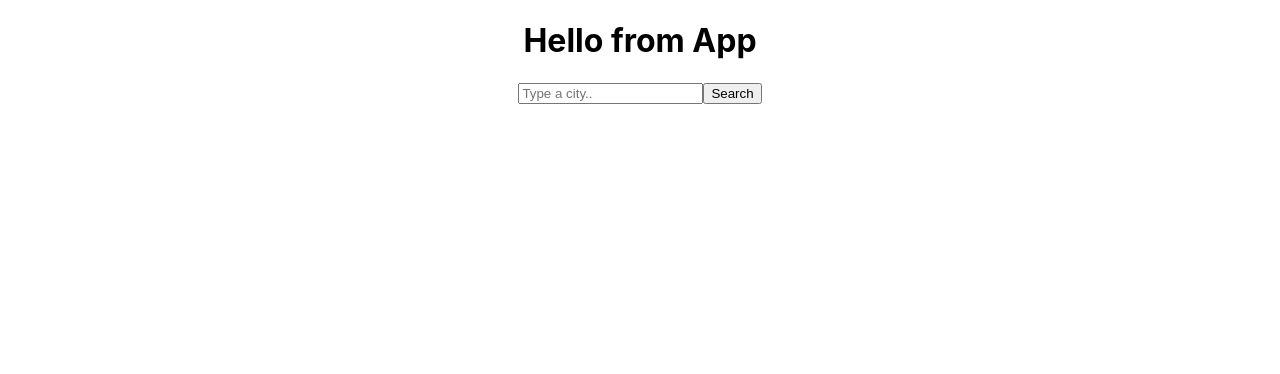
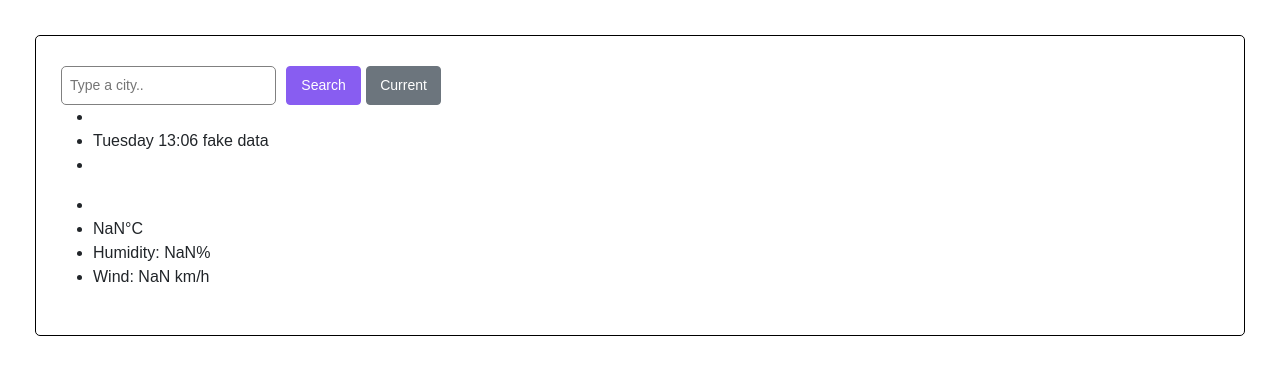
Before and after one commit to MarineauAndreanne/weather-app-react, a React (Create React App) app: page / in a window 1280 px wide. Shown: the top 374 px of the page. Built offline with nearby package versions, Linux system fonts and the light colour scheme.

Commit message:
Added CSS to Search bar

```diff
--- a/package.json
+++ b/package.json
@@ -7,7 +7,9 @@
     "@testing-library/react": "^12.1.3",
     "@testing-library/user-event": "^13.5.0",
     "axios": "^0.26.0",
+    "bootstrap": "^5.1.3",
     "react": "^17.0.2",
+    "react-bootstrap": "^2.2.0",
     "react-dom": "^17.0.2",
     "react-element-spinner": "^1.0.4",
     "react-scripts": "5.0.0",
--- a/src/App.css
+++ b/src/App.css
@@ -1,3 +1,8 @@
 .App {
-  text-align: center;
+  border: 1px solid black;
+  border-radius: 5px;
+  font-family: sans-serif;
+  margin: 35px;
+  padding: 30px 25px;
+  text-align: left;
 }
--- a/src/App.js
+++ b/src/App.js
@@ -1,4 +1,5 @@
 import React from "react";
+import "bootstrap/dist/css/bootstrap.min.css";
 import Search from "./Search";
 
 import "./App.css";
@@ -6,7 +7,6 @@ import "./App.css";
 function App() {
   return (
     <div className="App">
-      <h1>Hello from App</h1>
       <Search />
     </div>
   );
--- /dev/null
+++ b/src/Search.css
@@ -0,0 +1,34 @@
+/* .Search {
+  background-color: red;
+} */
+
+.Search input {
+  border-radius: 5px;
+  border: 1px solid grey;
+  font-size: 14px;
+  margin-right: 10px;
+  min-width: 215px;
+  padding: 8px;
+}
+
+.Search input:focus {
+  outline: none;
+}
+
+.Search button {
+  font-size: 14px;
+  margin-right: 5px;
+  text-align: center;
+  padding: 8px;
+  width: 75px;
+}
+
+.Search button.btn-dark {
+  background-color: #885df1;
+  border: 1px solid #885df1;
+}
+
+.Search button.btn-dark:hover {
+  background-color: #603dba;
+  border: 1px solid #603dba;
+}
--- a/src/Search.js
+++ b/src/Search.js
@@ -2,7 +2,9 @@ import axios from "axios";
 import React, { useState } from "react";
 import WeatherDisplay from "./WeatherDisplay";
 
-export default function Search(props) {
+import "./Search.css";
+
+export default function Search() {
   const [city, setCity] = useState("");
   const [weather, setWeather] = useState("");
   const [loaded, setLoaded] = useState(false);
@@ -33,14 +35,22 @@ export default function Search(props) {
   }
 
   let searchBar = (
+    <div className="row align-items-center">
       <form className="Search" onSubmit={handleSubmit}>
         <input
           type="text"
           placeholder="Type a city.."
           onChange={updateCity}
+          autoFocus
         ></input>
-      <input type="submit" value="Search"></input>
+        <button type="button" className="btn btn-dark">
+          Search
+        </button>
+        <button type="button" className="btn btn-secondary">
+          Current
+        </button>
       </form>
+    </div>
   );
 
   if (loaded) {
@@ -51,6 +61,11 @@ export default function Search(props) {
       </div>
     );
   } else {
-    return <div>{searchBar}</div>;
+    return (
+      <div>
+        {searchBar}
+        <WeatherDisplay city={city} weather={weather} />
+      </div>
+    );
   }
 }
--- a/src/WeatherDisplay.js
+++ b/src/WeatherDisplay.js
@@ -1,6 +1,6 @@
 import React from "react";
 
-export default function Weather(props) {
+export default function WeatherDisplay(props) {
   return (
     <div className="WeatherDisplay">
       <div className="CityDetails">
```
Also changed, not shown: 1 other file (tests, documents, lock files or other folders). Lines whose indentation alone changed are shown as unchanged.
